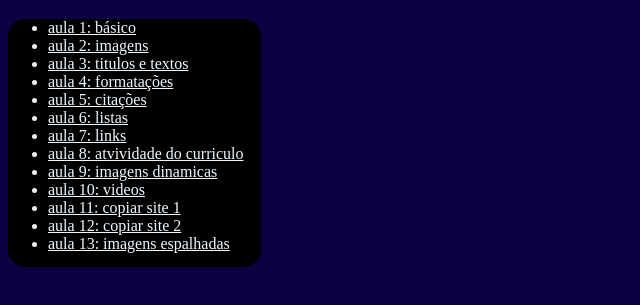
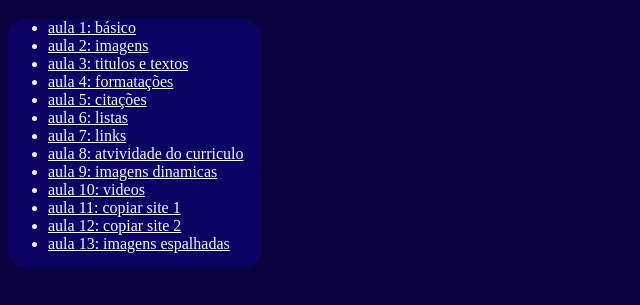
Before and after one commit to ayrtonEsilva/MENU-DE-ATIVIDADES, a plain HTML site: page index.html in a window 1280 px wide. Shown: the part 61-366 px from the top of the page, without its empty margins (0-640 px from the left). Drawn offline with Linux system fonts and the light colour scheme.

Commit message:
Update style.css

```diff
--- a/style.css
+++ b/style.css
@@ -22,5 +22,5 @@ h1{
     border-radius: 7%;
     height: 248px;
     width: 20%;
-    background-color: rgb(0, 0, 0);
+    background-color: rgba(12, 3, 137, 0.474);
 }
```
